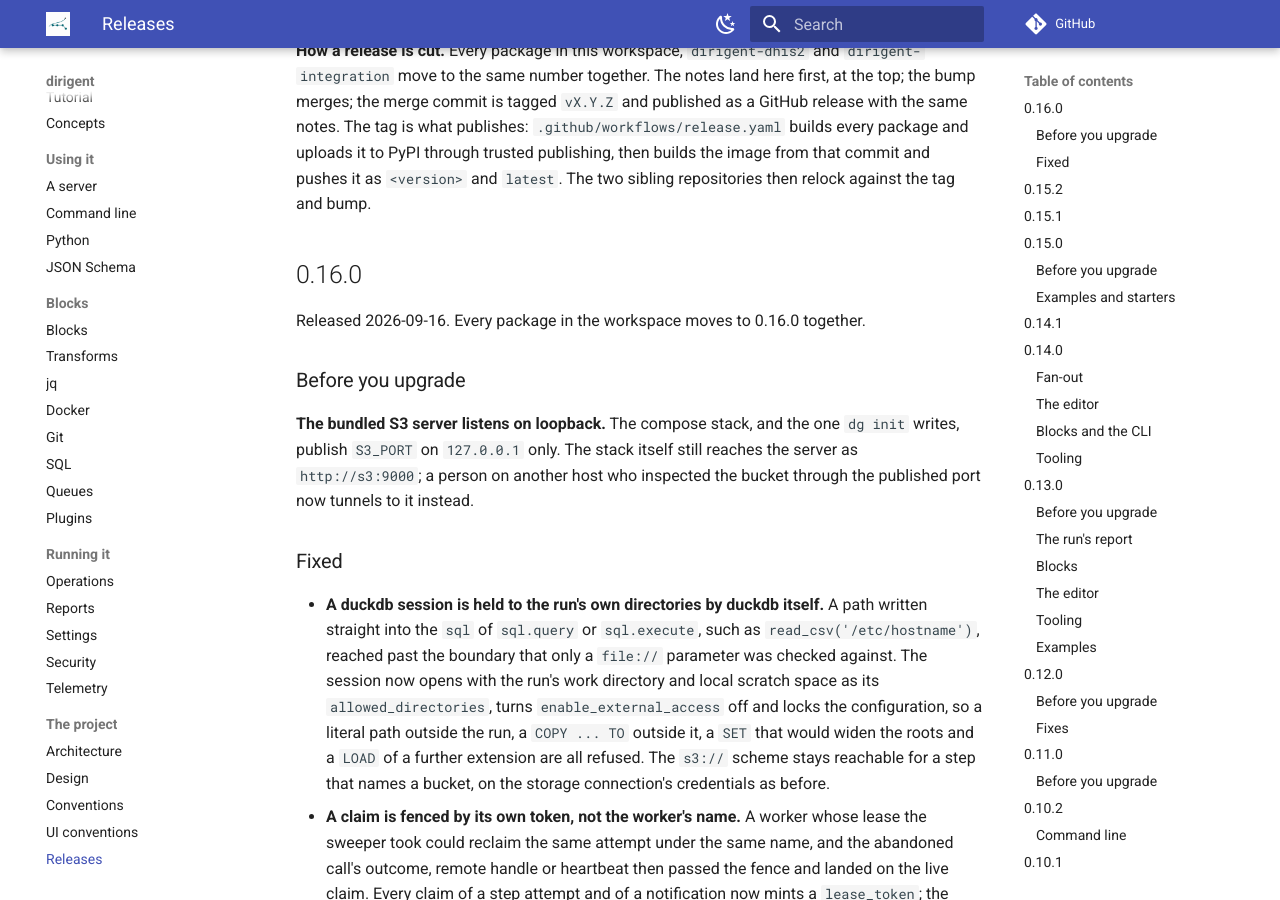
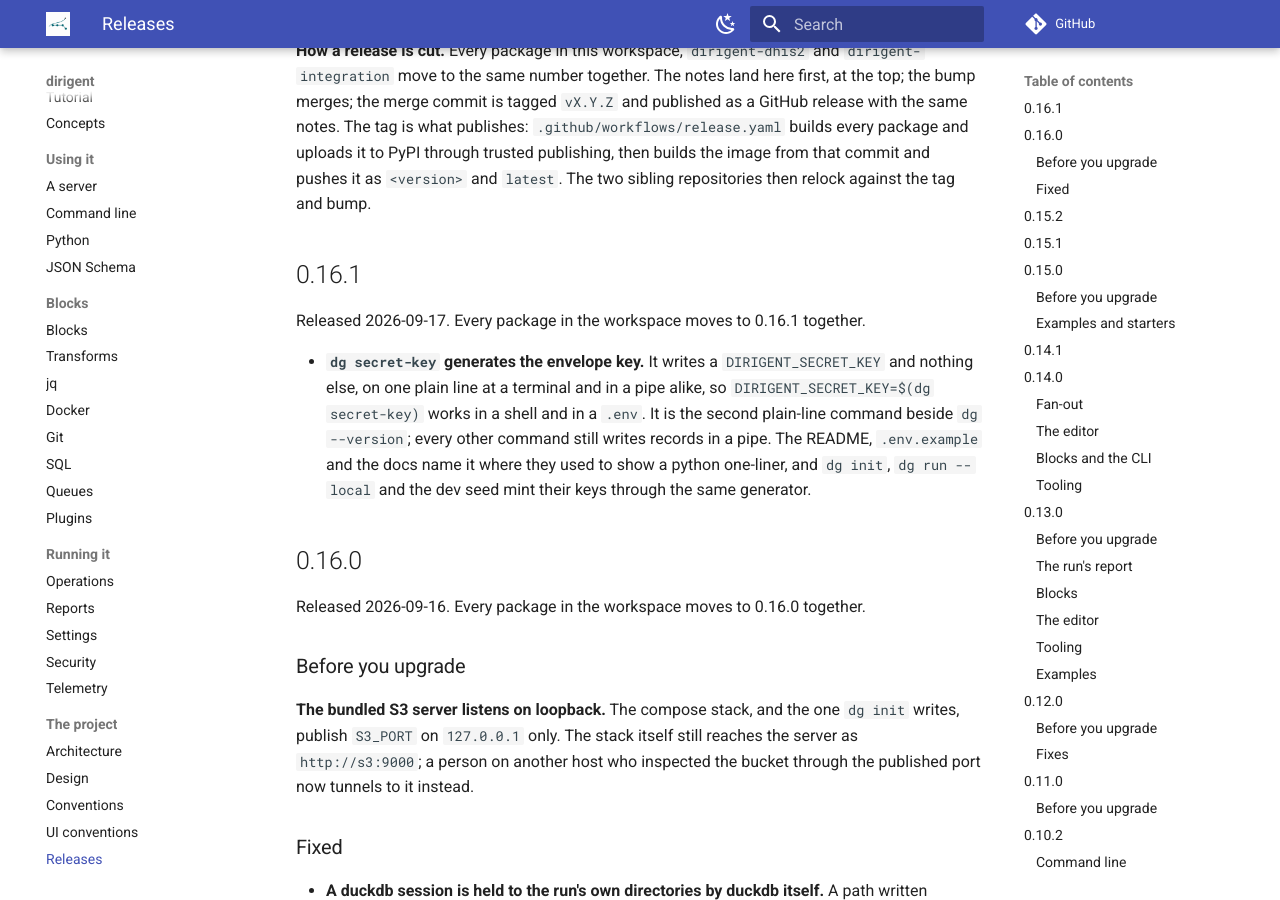
Before and after one commit to winterop-com/dirigent, an MkDocs documentation site: the page built from docs/releases.md, in a window 1280 px wide and 900 px high, scrolled down 302 px. Built offline with MkDocs 1.6.1 and Material for MkDocs 9.7.7, drawn with Linux system fonts in a browser that asks for light colours; comment, search, counter and statistics services are not loaded.

Commit message:
chore: release 0.16.1

```diff
--- a/docs/releases.md
+++ b/docs/releases.md
@@ -14,6 +14,18 @@
 package and uploads it to PyPI through trusted publishing, then builds the image from that
 commit and pushes it as `<version>` and `latest`. The two sibling repositories then relock
 against the tag and bump.
+
+## 0.16.1
+
+Released 2026-09-17. Every package in the workspace moves to 0.16.1 together.
+
+- **`dg secret-key` generates the envelope key.** It writes a `DIRIGENT_SECRET_KEY` and
+  nothing else, on one plain line at a terminal and in a pipe alike, so
+  `DIRIGENT_SECRET_KEY=$(dg secret-key)` works in a shell and in a `.env`. It is the second
+  plain-line command beside `dg --version`; every other command still writes records in a
+  pipe. The README, `.env.example` and the docs name it where they used to show a python
+  one-liner, and `dg init`, `dg run --local` and the dev seed mint their keys through the
+  same generator.
 
 ## 0.16.0
 
```
Also changed, not shown: 14 other files.
